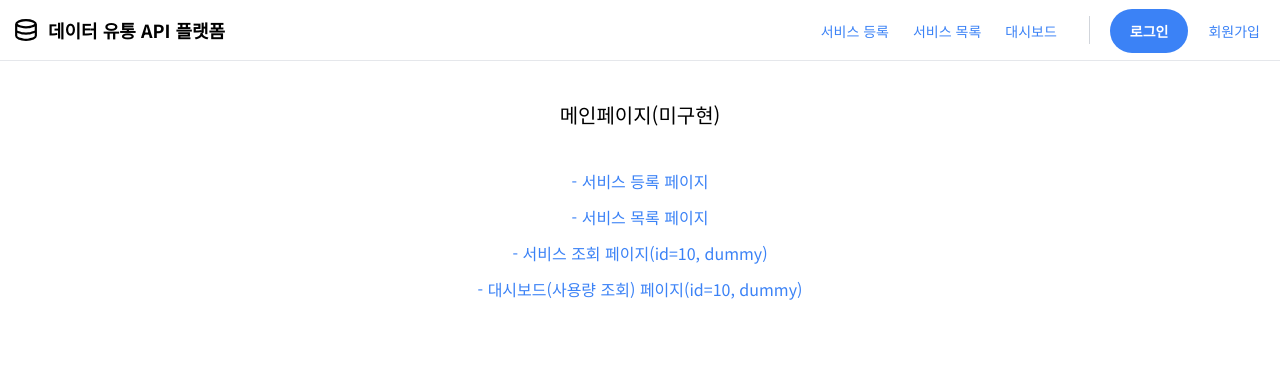
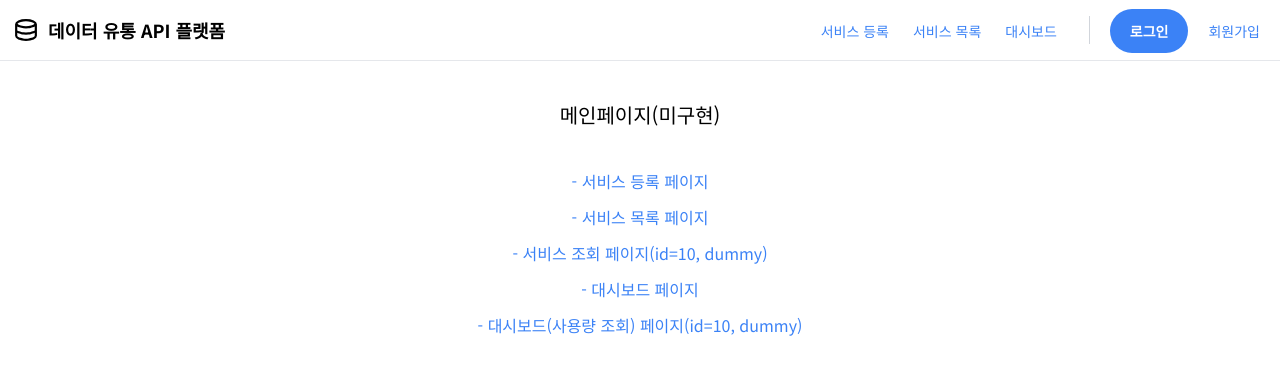
Before and after one commit to hanium-9900/23_HF056, a Next.js app in the folder client/: page / in a window 1280 px wide. Shown: the top 374 px of the page. Built offline with nearby package versions, Linux system fonts and the light colour scheme; no server answers.

Commit message:
dev: 메인페이지 대시보드 링크 추가

```diff
--- a/client/src/app/page.tsx
+++ b/client/src/app/page.tsx
@@ -8,6 +8,7 @@ export default function Home() {
         <Link href="/services/register">- 서비스 등록 페이지</Link>
         <Link href="/services">- 서비스 목록 페이지</Link>
         <Link href="/services/10">- 서비스 조회 페이지(id=10, dummy)</Link>
+        <Link href="/dashboard">- 대시보드 페이지</Link>
         <Link href="/dashboard/10">- 대시보드(사용량 조회) 페이지(id=10, dummy)</Link>
       </div>
     </main>
```
